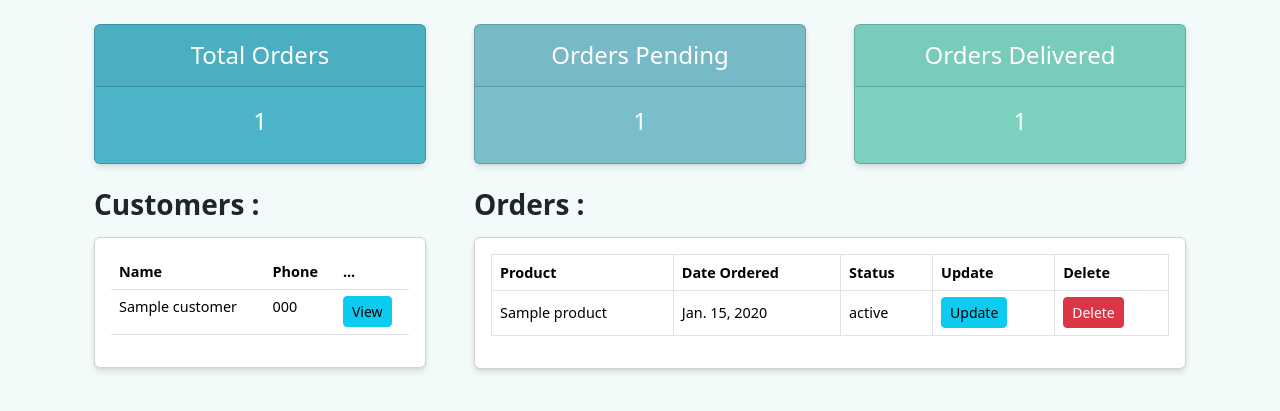
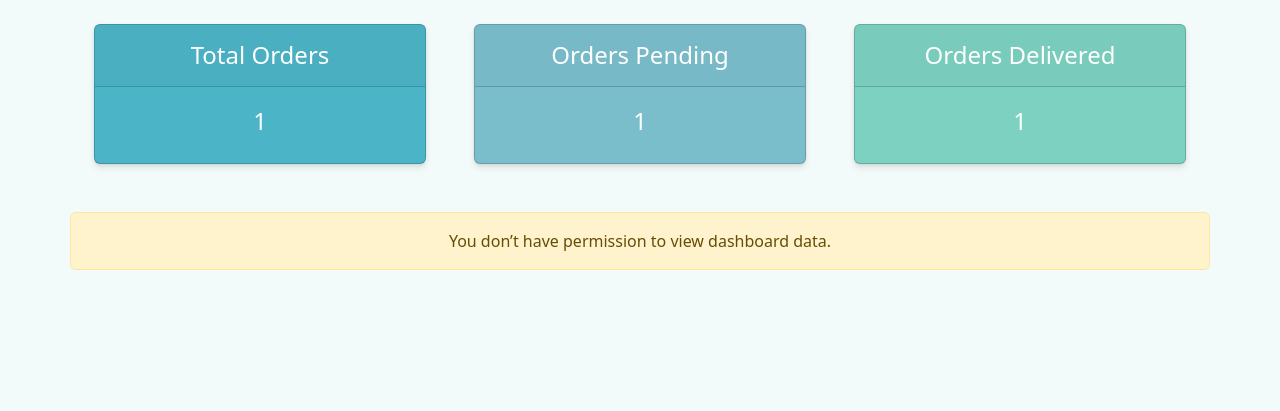
Before and after one commit to athikapriya/django-CRM, a Django app: template base/templates/base/homepage.html in a window 1280 px wide. Shown: the part 76-487 px from the top of the page. Run offline with Django 3.2, Linux system fonts and the light colour scheme; the template is opened without the code that fills it: most values are stand-ins (such as "Sample title", 1, 10 or a date in 2020); some libraries are stand-ins or nearby versions.

Commit message:
hide dashboard sections for unauthorized users

```diff
--- a/base/templates/base/homepage.html
+++ b/base/templates/base/homepage.html
@@ -21,9 +21,9 @@
 <section id="dashboard-section">
     <div class="container ">
         <div class="row">
+            {% if can_view_dashboard %}
 
-
-            <!-- customers section -->
+            <!-- customers section starts -->
             <div class="col-lg-4 gx-md-5 gy-4 gy-md-4 ">
                 <h3 class="fw-semibold pb-2">Customers : </h3>
                 <div class="card card-body">
@@ -82,6 +82,13 @@
             </div>
 
         </div>
+
+        {% else %}
+            <div class="alert alert-warning text-center mt-5">
+                You don’t have permission to view dashboard data.
+            </div>
+        {% endif %}
+
     </div>
 </section>
 {% endblock %}
```
